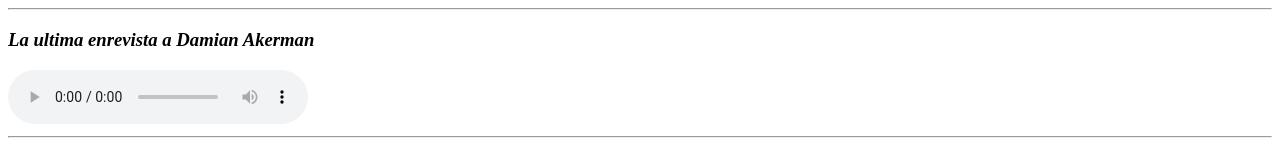
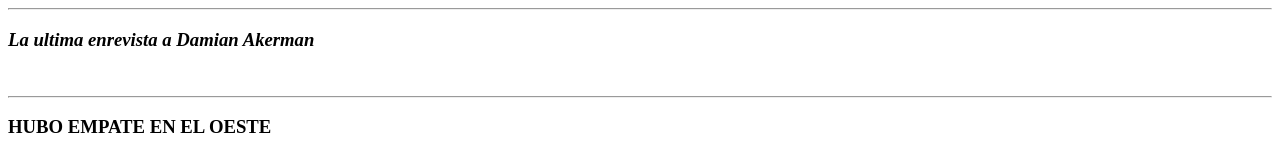
Before and after one commit to FriasManuel/WestNews, a plain HTML site: page noticia1.html in a window 1280 px wide. Shown: the part 2027-2184 px from the top of the page. Drawn offline with Linux system fonts and the light colour scheme.

Commit message:
Update noticia1.html

```diff
--- a/noticia1.html
+++ b/noticia1.html
@@ -112,7 +112,7 @@
         </div>
         <div id="audioEntrevista">
             <h3><i><b>La ultima enrevista a Damian Akerman</b></i></h3>
-            <audio controls autoplay>
+            <audio>
                 <source src="./MEMORIAS DE DAMIÁN AKERMAN LA ÚLTIMA ENTREVISTA ANTES DE ANUNCIAR EL RETIRO.mp3"
                     type="audio/mp3">
                 your browser does not support the audio element.
```
